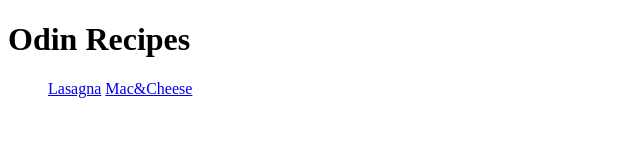
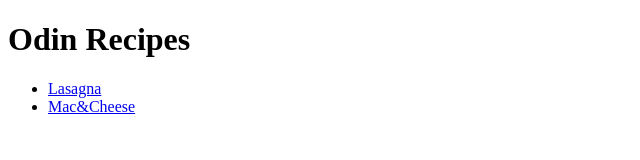
Before and after one commit to borangoher/odin-recipe, a plain HTML site: page index.html in a window 1280 px wide. Shown: the whole page, without its empty margins (0-640 px from the left). Drawn offline with Linux system fonts and the light colour scheme.

Commit message:
Fix index page list

```diff
--- a/index.html
+++ b/index.html
@@ -8,8 +8,8 @@
     <body>
         <h1>Odin Recipes</h1>
         <ul>
-            <a href="./recipes/lasagna.html">Lasagna</a>
-            <a href="./recipes/macandcheese.html">Mac&Cheese</a>
+            <li><a href="./recipes/lasagna.html">Lasagna</a></li>
+            <li><a href="./recipes/macandcheese.html">Mac&Cheese</a></li>
         </ul>
 
     </body>
```
